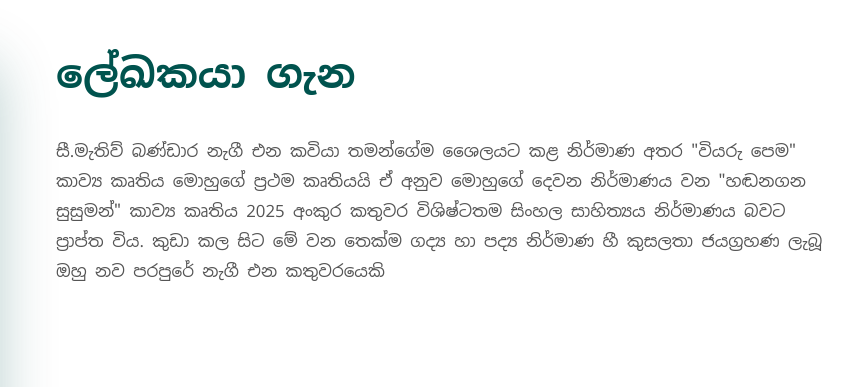
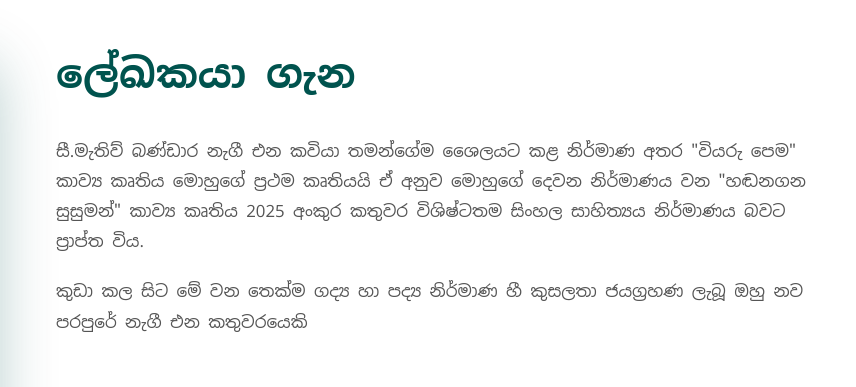
Before and after one commit to mathew-publishers/mathew-publishers.github.io, a plain HTML site: page index.html in a window 1280 px wide. Shown: the part 2420-2807 px from the top of the page, 424-1280 px from the left. Drawn offline with nearby package versions, Linux system fonts and the light colour scheme; some packages are replaced by stand-ins of ours; a script that the page names is missing.

Commit message:
Update index.html

```diff
--- a/index.html
+++ b/index.html
@@ -217,7 +217,8 @@
             </div>
             <div class="author-info">
                 <h2>ලේඛකයා ගැන</h2>
-                <p>සී.මැතිව් බණ්ඩාර නැගී එන කවියා තමන්ගේම ශෛලයට කළ නිර්මාණ අතර "වියරු පෙම" කාව්‍ය කෘතිය මොහුගේ ප්‍රථම කෘතියයි ඒ අනුව මොහුගේ දෙවන නිර්මාණය වන "හඬනගන සුසුමන්" කාව්‍ය කෘතිය 2025 අංකුර කතුවර විශිෂ්ටතම සිංහල සාහිත්‍යය නිර්මාණය බවට ප්‍රාප්ත විය. කුඩා කල සිට මේ වන තෙක්ම ගද්‍ය හා පද්‍ය නිර්මාණ හී කුසලතා ජයග්‍රහණ ලැබූ ඔහු නව පරපුරේ නැගී එන කතුවරයෙකි</p>
+                <p>සී.මැතිව් බණ්ඩාර නැගී එන කවියා තමන්ගේම ශෛලයට කළ නිර්මාණ අතර "වියරු පෙම" කාව්‍ය කෘතිය මොහුගේ ප්‍රථම කෘතියයි ඒ අනුව මොහුගේ දෙවන නිර්මාණය වන "හඬනගන සුසුමන්" කාව්‍ය කෘතිය 2025 අංකුර කතුවර විශිෂ්ටතම සිංහල සාහිත්‍යය නිර්මාණය බවට ප්‍රාප්ත විය. </p>
+                <p>කුඩා කල සිට මේ වන තෙක්ම ගද්‍ය හා පද්‍ය නිර්මාණ හී කුසලතා ජයග්‍රහණ ලැබූ ඔහු නව පරපුරේ නැගී එන කතුවරයෙකි</p>
 
 
             </div>
```
